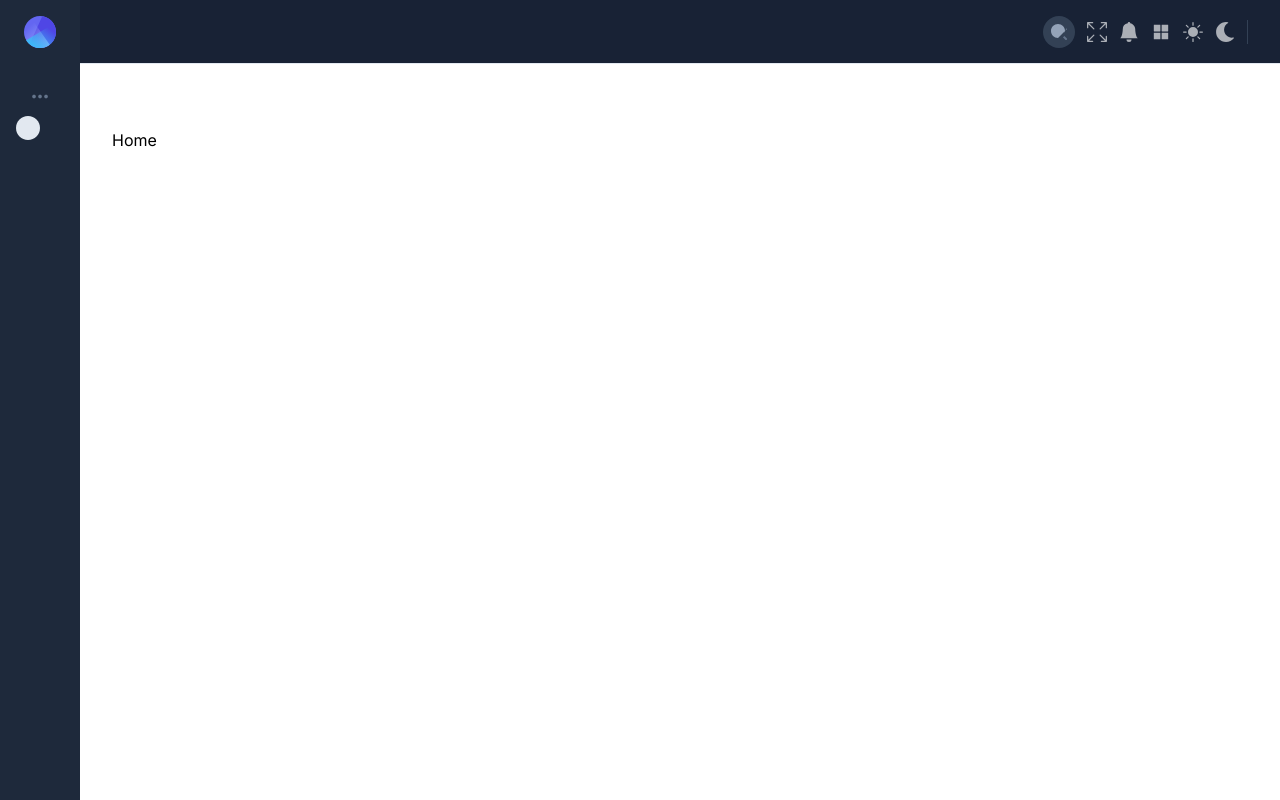
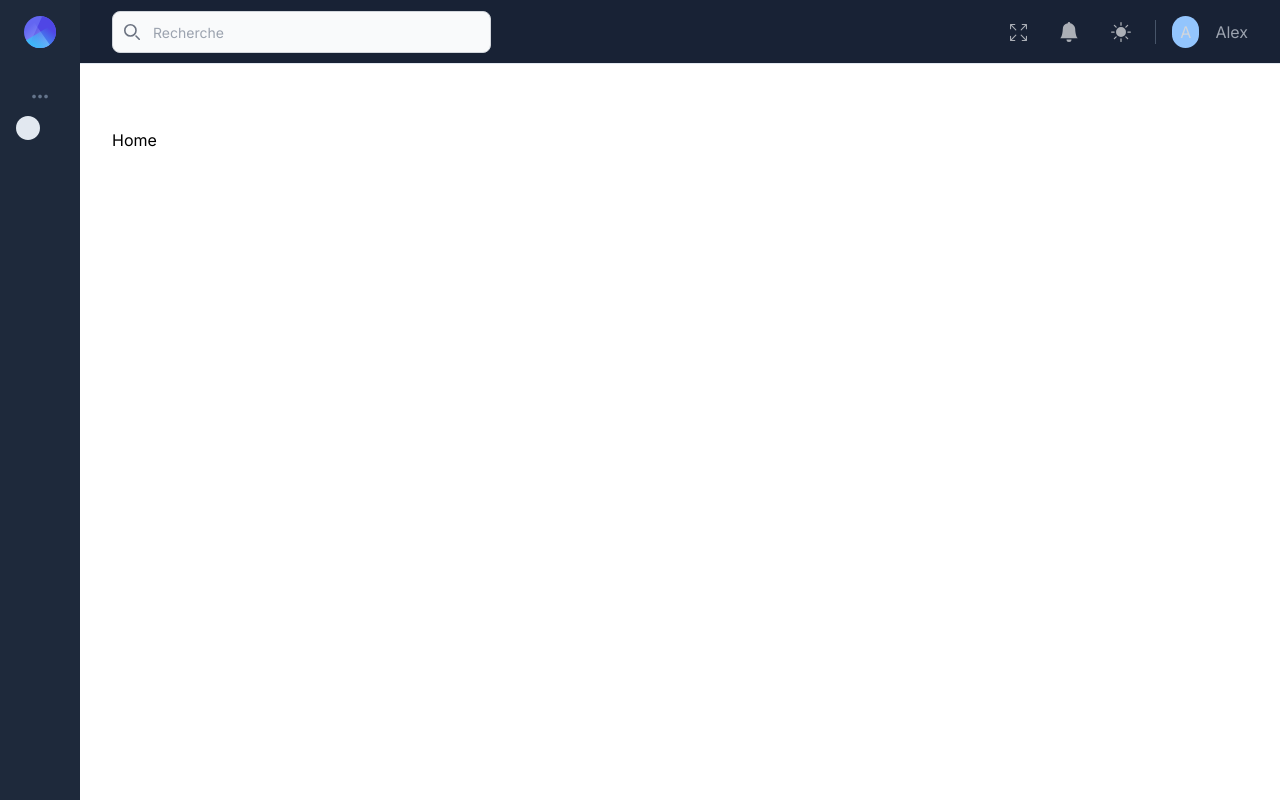
Before and after one commit to alexissengangabo07/babyshop, a Next.js app in the folder web/: page /dashboard in a window 1280 px wide. Built offline with nearby package versions, Linux system fonts and the light colour scheme.

Commit message:
navbar design

```diff
--- a/web/src/components/dashboard/Header.tsx
+++ b/web/src/components/dashboard/Header.tsx
@@ -12,46 +12,43 @@ const Header = () => {
                 <div className="px-4 sm:px-6 lg:px-8">
                     <div className="flex items-center justify-between h-16 -mb-px">
                         {/* Header: Left side */}
-                        <div className="flex">
-                            {/* Hamburger button */}
-                            <button
-                                className="text-gray-200 hover:text-slate-600 lg:hidden"
-                                aria-controls="sidebar"
-                            >
-                                <span className="sr-only">Open sidebar</span>
-                                <CiMenuFries color={'white'} className='font-bold' size={25} />
-                            </button>
+                        <div className='basis-1/3'>
+                            <form>
+                                <label className="mb-2 text-sm font-medium text-gray-900 sr-only dark:text-white">Search</label>
+                                <div className="relative">
+                                    <div className="absolute inset-y-0 start-0 flex items-center ps-3 pointer-events-none">
+                                        <svg className="w-4 h-4 text-gray-500 dark:text-gray-400" aria-hidden="true" xmlns="http://www.w3.org/2000/svg" fill="none" viewBox="0 0 20 20">
+                                            <path stroke="currentColor" stroke-linecap="round" stroke-linejoin="round" stroke-width="2" d="m19 19-4-4m0-7A7 7 0 1 1 1 8a7 7 0 0 1 14 0Z" />
+                                        </svg>
+                                    </div>
+                                    <input
+                                        type="search" id="default-search"
+                                        className="block w-full p-4 ps-10 text-sm text-gray-900 border border-gray-300 rounded-lg bg-gray-50 focus:ring-blue-500 focus:border-blue-500 dark:bg-gray-700 dark:border-gray-600 dark:placeholder-gray-400 dark:text-white dark:focus:ring-blue-500 dark:focus:border-blue-500 h-[42px] outline-none"
+                                        placeholder="Recherche" required
+                                    />
+
+                                </div>
+                            </form>
+
                         </div>
 
                         {/* Header: Right side */}
-                        <div className="flex items-center space-x-3">
-                            <div>
-                                <button
-                                    className={`w-8 h-8 flex items-center justify-center hover:bg-slate-200 bg-slate-700 hover:bg-slate-600/80 rounded-full ml-3 `}
-                                    aria-controls="search-modal"
-                                >
-                                    <span className="sr-only">Search</span>
-                                    <svg className="w-4 h-4" viewBox="0 0 16 16" xmlns="http://www.w3.org/2000/svg">
-                                        <path
-                                            className="fill-current text-slate-400"
-                                            d="M7 14c-3.86 0-7-3.14-7-7s3.14-7 7-7 7 3.14 7 7-3
-                                            .14 7-7 7zM7 2C4.243 2 2 4.243 2 7s2.243 5 5 5 5-2.243 5-5-2.243-5-5-5z"
-                                        />
-                                        <path
-                                            className="fill-current text-slate-500"
-                                            d="M15.707 14.293L13.314 11.9a8.019 8.019 0 01-1.414 1.414l2.393 2.393a.997.997 0 001.414 0 .999.999 0 000-1.414z"
-                                        />
-                                    </svg>
-                                </button>
-                                {/* <SearchModal id="search-modal" searchId="search" modalOpen={searchModalOpen} setModalOpen={setSearchModalOpen} /> */}
-                            </div>
-                            <BsArrowsFullscreen size={20} color="#ABAFB6" />
-                            <BsBellFill size={20} color="#ABAFB6" />
-                            <AiFillAppstore size={20} color="#ABAFB6" />
-                            <BsFillSunFill size={20} color="#ABAFB6" />
-                            <FaMoon size={20} color="#ABAFB6" />
-                            <hr className="w-px h-6 bg-slate-700 border-none" />
-                            {/* <UserMenu align="right" /> */}
+                        <div className="flex items-center space-x-4">
+                            <a href="#" className='cursor-pointer hover hover:bg-[#374151] p-2 rounded-md' onClick={() => document.documentElement.requestFullscreen()}>
+                                <BsArrowsFullscreen size={17} color="#ABAFB6" />
+                            </a>
+                            <a href="#" className='cursor-pointer hover hover:bg-[#374151] p-2 rounded-md'>
+                                <BsBellFill size={20} color="#ABAFB6" />
+                            </a>
+                            <a href="#" className='cursor-pointer hover hover:bg-[#374151] p-2 rounded-md'>
+                                <BsFillSunFill size={20} color="#ABAFB6" />
+                            </a>
+                            {/* <FaMoon size={20} color="#ABAFB6" /> */}
+                            <hr className="w-px h-6 bg-slate-600 border-none" />
+                            <a href='#' className='bg-blue-300 py-1 px-2 rounded-full' >
+                                <p className='text-gray-300'>A</p>
+                            </a>
+                            <p className='text-gray-400'>Alex</p>
                         </div>
                     </div>
                 </div>
```
